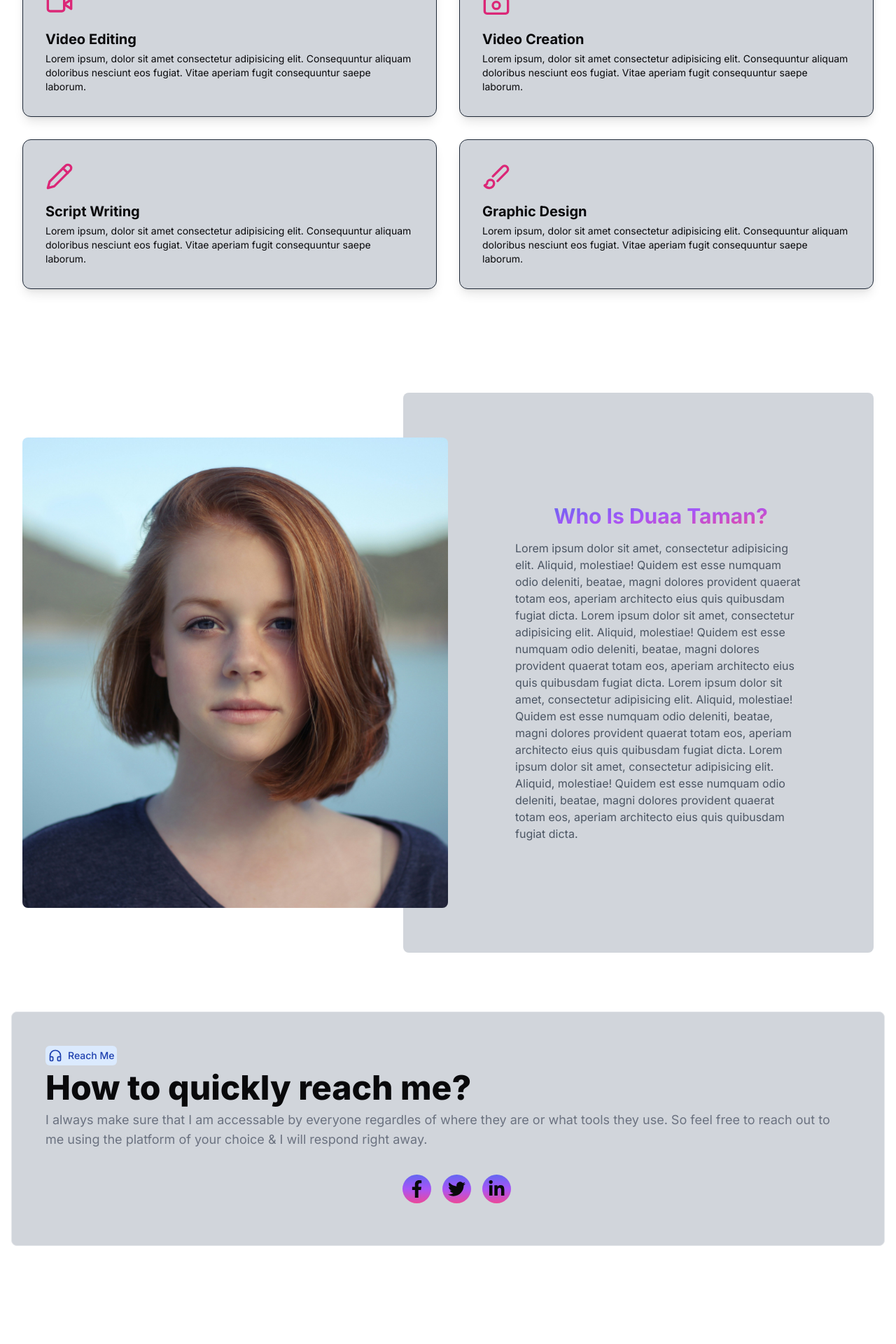
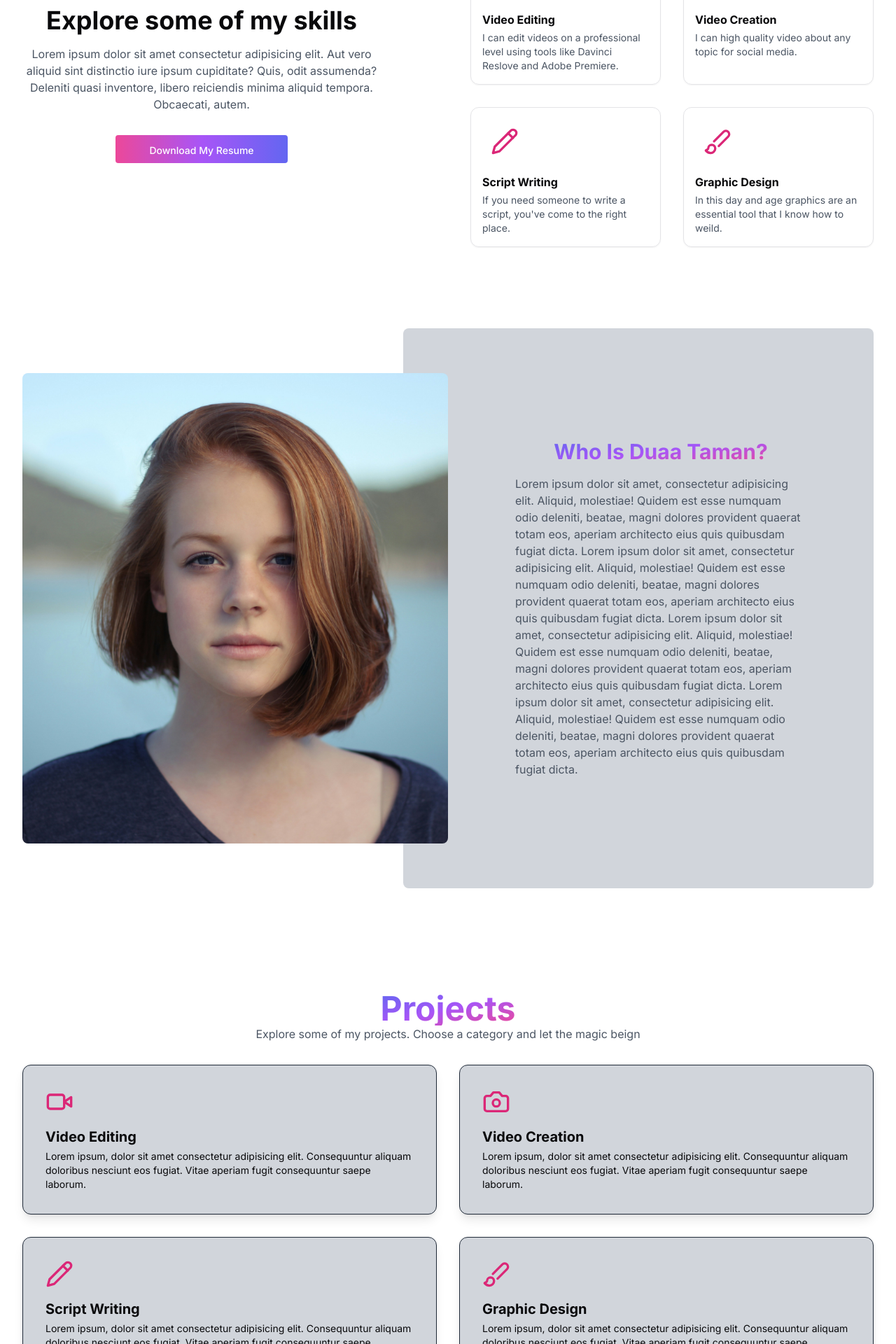
Before and after one commit to mostafa-taman-ashtrei/duaa-taman, a Next.js app: page / in a window 1280 px wide. Shown: the part 880-2800 px from the top of the page at 70% size. Built offline with nearby package versions, Linux system fonts and the light colour scheme.

Commit message:
style: restyle the skills section & add project cards

```diff
--- /dev/null
+++ b/app/(home)/components/Projects.tsx
@@ -0,0 +1,62 @@
+import { Brush, Camera, Pencil, Video } from "lucide-react";
+
+import GradientText from "@/components/general/GradientText";
+
+const mySkills = [
+    {
+        name: "Video Editing",
+        icon: <Video className="text-pink-600" size={40} />,
+        desc: " Lorem ipsum, dolor sit amet consectetur adipisicing elit. Consequuntur aliquam doloribus nesciunt eos fugiat. Vitae aperiam fugit consequuntur saepe laborum."
+    },
+    {
+        name: "Video Creation",
+        icon: <Camera className="text-pink-600" size={40} />,
+        desc: " Lorem ipsum, dolor sit amet consectetur adipisicing elit. Consequuntur aliquam doloribus nesciunt eos fugiat. Vitae aperiam fugit consequuntur saepe laborum."
+    },
+    {
+        name: "Script Writing",
+        icon: <Pencil className="text-pink-600" size={40} />,
+        desc: " Lorem ipsum, dolor sit amet consectetur adipisicing elit. Consequuntur aliquam doloribus nesciunt eos fugiat. Vitae aperiam fugit consequuntur saepe laborum."
+    },
+    {
+        name: "Graphic Design",
+        icon: <Brush className="text-pink-600" size={40} />,
+        desc: " Lorem ipsum, dolor sit amet consectetur adipisicing elit. Consequuntur aliquam doloribus nesciunt eos fugiat. Vitae aperiam fugit consequuntur saepe laborum."
+    },
+];
+
+const Projects: React.FC = () => {
+    return (
+        <section>
+            <div className="mx-auto max-w-screen-xl px-4 py-8 sm:px-6 sm:py-12 lg:px-8 lg:py-32">
+                <h2 className="text-3xl font-bold tracki text-center sm:text-5xl dark:text-gray-50">
+                    <GradientText text="Projects" />
+                </h2>
+                <p className="text-center text-gray-600">
+                    Explore some of my projects. Choose a category and let the magic beign
+                </p>
+
+                <div className="mt-8 grid grid-cols-1 gap-8 md:grid-cols-2 lg:grid-cols-2">
+                    {
+                        mySkills.map((skill) => <div
+                            key={skill.name}
+                            className="block rounded-xl border bg-gray-300 dark:bg-gray-800 cursor-pointer border-gray-800 p-8 shadow-lg transition hover:border-pink-500/10 hover:shadow-pink-500"
+                        >
+                            {skill.icon}
+                            <h2 className="mt-4 text-xl font-bold">{skill.name}</h2>
+
+                            <p className="mt-1 text-sm dark:text-gray-300">
+                                {skill.desc}
+                            </p>
+                        </div>
+                        )
+                    }
+                </div>
+
+
+            </div>
+        </section>
+    );
+};
+
+export default Projects;
--- a/app/(home)/components/Skills.tsx
+++ b/app/(home)/components/Skills.tsx
@@ -1,57 +1,78 @@
 import { Brush, Camera, Pencil, Video } from "lucide-react";
 
+import { Button } from "@/components/ui/button";
 import GradientText from "@/components/general/GradientText";
 
 const mySkills = [
     {
         name: "Video Editing",
         icon: <Video className="text-pink-600" size={40} />,
-        desc: " Lorem ipsum, dolor sit amet consectetur adipisicing elit. Consequuntur aliquam doloribus nesciunt eos fugiat. Vitae aperiam fugit consequuntur saepe laborum."
+        desc: "I can edit videos on a professional level using tools like Davinci Reslove and Adobe Premiere."
     },
     {
         name: "Video Creation",
         icon: <Camera className="text-pink-600" size={40} />,
-        desc: " Lorem ipsum, dolor sit amet consectetur adipisicing elit. Consequuntur aliquam doloribus nesciunt eos fugiat. Vitae aperiam fugit consequuntur saepe laborum."
+        desc: "I can high quality video about any topic for social media."
     },
     {
         name: "Script Writing",
         icon: <Pencil className="text-pink-600" size={40} />,
-        desc: " Lorem ipsum, dolor sit amet consectetur adipisicing elit. Consequuntur aliquam doloribus nesciunt eos fugiat. Vitae aperiam fugit consequuntur saepe laborum."
+        desc: "If you need someone to write a script, you've come to the right place."
     },
     {
         name: "Graphic Design",
         icon: <Brush className="text-pink-600" size={40} />,
-        desc: " Lorem ipsum, dolor sit amet consectetur adipisicing elit. Consequuntur aliquam doloribus nesciunt eos fugiat. Vitae aperiam fugit consequuntur saepe laborum."
+        desc: "In this day and age graphics are an essential tool that I know how to weild."
     },
 ];
 
 const Skills: React.FC = () => {
     return (
-        <section className="">
-            <div className="mx-auto max-w-screen-xl px-4 py-8 sm:px-6 sm:py-12 lg:px-8 lg:py-32">
+        <section>
+            <div className="max-w-screen-xl px-4 py-8 sm:px-6 sm:py-12 lg:px-8 lg:py-16">
                 <h2 className="text-3xl font-bold tracki text-center sm:text-5xl dark:text-gray-50">
                     <GradientText text="Skills" />
                 </h2>
 
-                <div className="mt-8 grid grid-cols-1 gap-8 md:grid-cols-2 lg:grid-cols-2">
-                    {
-                        mySkills.map((skill) => <div
+                <div className="grid grid-cols-1 my-8 gap-y-8 lg:grid-cols-2 lg:items-center lg:gap-x-16">
+                    <div className="mx-auto max-w-lg text-center lg:mx-0 ltr:lg:text-left rtl:lg:text-right">
+                        <h2 className="text-3xl font-bold sm:text-4xl">
+                            Explore some of my skills
+                        </h2>
+
+                        <p className="mt-4 text-gray-600">
+                            Lorem ipsum dolor sit amet consectetur adipisicing elit. Aut vero aliquid sint distinctio
+                            iure ipsum cupiditate? Quis, odit assumenda? Deleniti quasi inventore, libero reiciendis
+                            minima aliquid tempora. Obcaecati, autem.
+                        </p>
+
+                        <Button
+
+                            className="mt-8 inline-block rounded gradient-primary bg-gradient-to-l hover:scale-110 px-12 py-3 text-sm font-medium text-white transition"
+                        >
+                            Download My Resume
+                        </Button>
+                    </div>
+
+                    <div className="mt-8 grid grid-cols-1 gap-8 md:grid-cols-2 lg:grid-cols-2">
+
+                        {mySkills.map((skill) => <div
                             key={skill.name}
-                            className="block rounded-xl border bg-gray-300 dark:bg-gray-800 cursor-pointer border-gray-800 p-8 shadow-lg transition hover:border-pink-500/10 hover:shadow-pink-500"
+                            className="block group rounded-xl border p-4 shadow-sm hover:border-gray-200 hover:ring-1 hover:ring-gray-200 focus:outline-none focus:ring"
                         >
-                            {skill.icon}
+                            <span className="inline-block rounded-lg p-3">
+                                {skill.icon}
+                            </span>
 
-                            <h2 className="mt-4 text-xl font-bold">{skill.name}</h2>
+                            <h2 className="mt-2 font-bold">{skill.name}</h2>
 
-                            <p className="mt-1 text-sm dark:text-gray-300">
+                            <p className="hidden sm:mt-1 sm:block sm:text-sm sm:text-gray-600">
                                 {skill.desc}
                             </p>
                         </div>
-                        )
-                    }
+                        )}
+                    </div>
                 </div>
-
-
             </div>
         </section>
     );
--- a/app/(home)/page.tsx
+++ b/app/(home)/page.tsx
@@ -1,6 +1,7 @@
 import About from "./components/About";
 import ContactCard from "./components/ContactCard";
 import Hero from "./components/Hero";
+import Projects from "./components/Projects";
 import Skills from "./components/Skills";
 
 const Home: React.FC = () => {
@@ -9,6 +10,7 @@ const Home: React.FC = () => {
       <Hero />
       <Skills />
       <About />
+      <Projects />
       <ContactCard />
     </>
   );
--- /dev/null
+++ b/components/ui/tooltip.tsx
@@ -0,0 +1,30 @@
+"use client"
+
+import * as React from "react"
+import * as TooltipPrimitive from "@radix-ui/react-tooltip"
+
+import { cn } from "@/lib/utils"
+
+const TooltipProvider = TooltipPrimitive.Provider
+
+const Tooltip = TooltipPrimitive.Root
+
+const TooltipTrigger = TooltipPrimitive.Trigger
+
+const TooltipContent = React.forwardRef<
+  React.ElementRef<typeof TooltipPrimitive.Content>,
+  React.ComponentPropsWithoutRef<typeof TooltipPrimitive.Content>
+>(({ className, sideOffset = 4, ...props }, ref) => (
+  <TooltipPrimitive.Content
+    ref={ref}
+    sideOffset={sideOffset}
+    className={cn(
+      "z-50 overflow-hidden rounded-md border bg-popover px-3 py-1.5 text-sm text-popover-foreground shadow-md animate-in fade-in-0 zoom-in-95 data-[state=closed]:animate-out data-[state=closed]:fade-out-0 data-[state=closed]:zoom-out-95 data-[side=bottom]:slide-in-from-top-2 data-[side=left]:slide-in-from-right-2 data-[side=right]:slide-in-from-left-2 data-[side=top]:slide-in-from-bottom-2",
+      className
+    )}
+    {...props}
+  />
+))
+TooltipContent.displayName = TooltipPrimitive.Content.displayName
+
+export { Tooltip, TooltipTrigger, TooltipContent, TooltipProvider }
--- a/package.json
+++ b/package.json
@@ -12,6 +12,7 @@
   "dependencies": {
     "@radix-ui/react-dropdown-menu": "^2.0.6",
     "@radix-ui/react-slot": "^1.0.2",
+    "@radix-ui/react-tooltip": "^1.0.7",
     "class-variance-authority": "^0.7.0",
     "clsx": "^2.1.0",
     "lucide-react": "^0.317.0",
```
Also changed, not shown: 1 other file (tests, documents, lock files or other folders).
